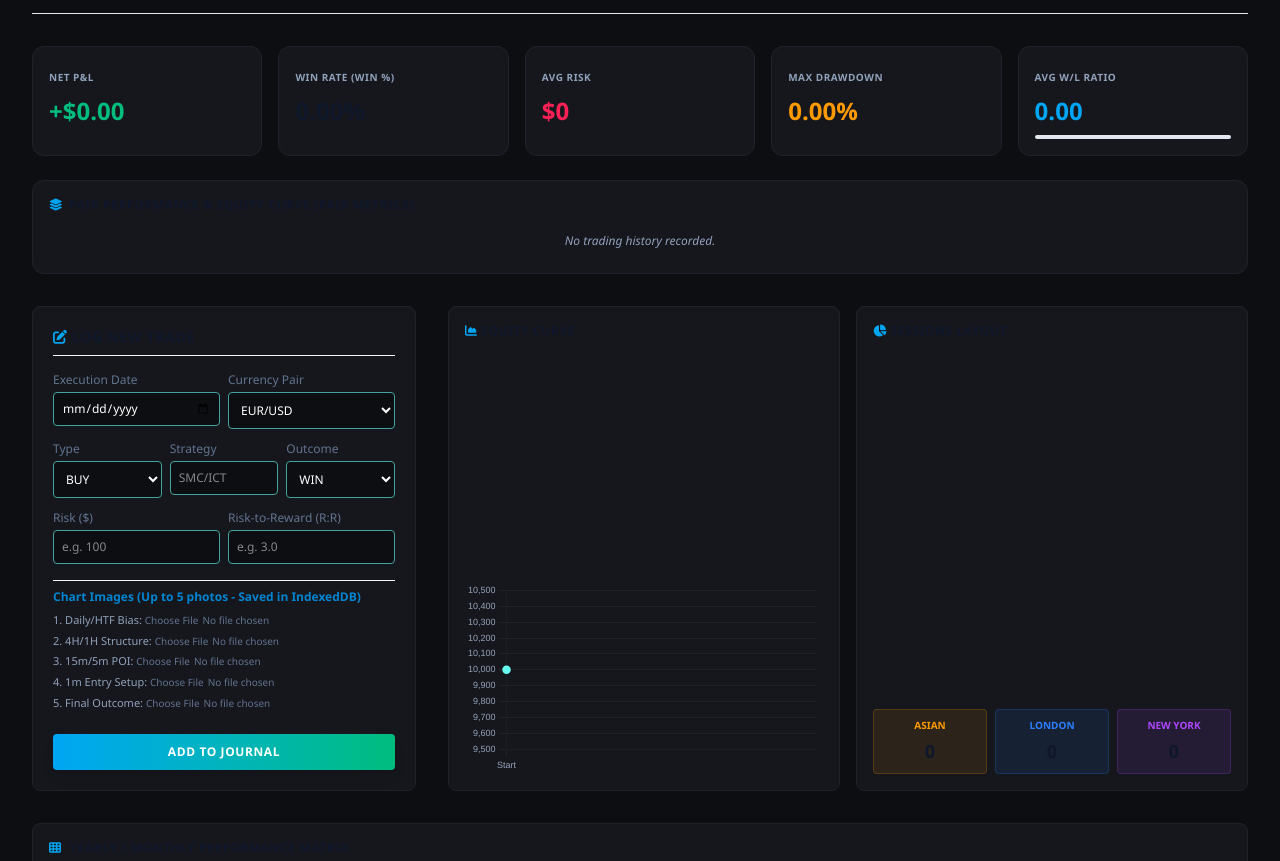
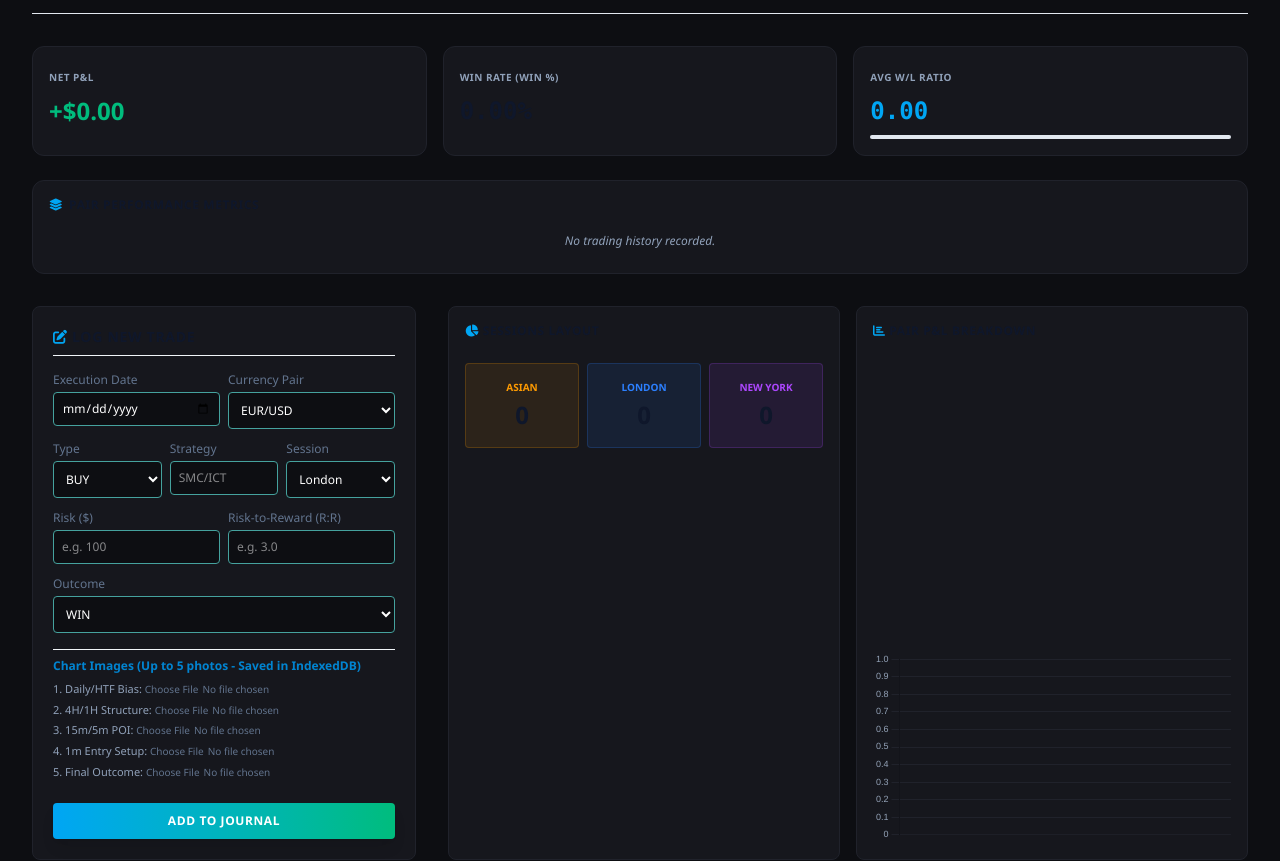
Before and after one commit to ziymaruf-ai/ziyad_backtest-jornals, a plain HTML site: page index.html in a window 1280 px wide. Shown: the part 91-952 px from the top of the page. Drawn offline with nearby package versions, Linux system fonts and the light colour scheme.

Commit message:
Update index.html

```diff
--- a/index.html
+++ b/index.html
@@ -60,37 +60,29 @@
         </div>
     </header>
 
-    <!-- Main Summary Indicators -->
-    <div class="grid grid-cols-1 md:grid-cols-5 gap-4 mb-6">
+    <!-- Original Core Indicators Layout -->
+    <div class="grid grid-cols-1 md:grid-cols-3 gap-4 mb-6">
         <div class="main-card p-4 rounded-xl relative overflow-hidden">
             <span class="text-[10px] uppercase font-bold text-slate-400 tracking-wider">Net P&L</span>
-            <div id="statNetPL" class="text-xl md:text-2xl font-black mt-2 text-emerald-500">$0.00</div>
+            <div id="statNetPL" class="text-xl md:text-2xl font-black mt-2 text-emerald-500 font-mono">$0.00</div>
         </div>
         <div class="main-card p-4 rounded-xl relative overflow-hidden">
             <span class="text-[10px] uppercase font-bold text-slate-400 tracking-wider">Win Rate (Win %)</span>
-            <div id="statWinRate" class="text-xl md:text-2xl font-black mt-2 text-slate-900 dark:text-white">0.00%</div>
-        </div>
-        <div class="main-card p-4 rounded-xl relative overflow-hidden">
-            <span class="text-[10px] uppercase font-bold text-slate-400 tracking-wider">Avg Risk</span>
-            <div id="avgRisk" class="text-xl md:text-2xl font-black mt-2 text-rose-500">$0.00</div>
-        </div>
-        <div class="main-card p-4 rounded-xl relative overflow-hidden">
-            <span class="text-[10px] uppercase font-bold text-slate-400 tracking-wider">Max Drawdown</span>
-            <div id="statDrawdown" class="text-xl md:text-2xl font-black mt-2 text-amber-500">0.00%</div>
+            <div id="statWinRate" class="text-xl md:text-2xl font-black mt-2 text-slate-900 dark:text-white font-mono">0.00%</div>
         </div>
         <div class="main-card p-4 rounded-xl">
             <span class="text-[10px] uppercase font-bold text-slate-400 tracking-wider">Avg W/L Ratio</span>
-            <div id="statAvgRatio" class="text-xl md:text-2xl font-black mt-2 text-sky-500 dark:text-cyan-400">0.00</div>
+            <div id="statAvgRatio" class="text-xl md:text-2xl font-black mt-2 text-sky-500 dark:text-cyan-400 font-mono">0.00</div>
             <div class="w-full bg-slate-200 dark:bg-gray-800 h-1 rounded-full mt-2 overflow-hidden flex">
                 <div id="barWinRatio" class="bg-emerald-500 h-full transition-all duration-500" style="width: 0%"></div>
             </div>
         </div>
     </div>
 
-    <!-- Pair-by-Pair Performance Layout (with Mini Equity Curves) -->
+    <!-- Pair Performance Summary Header Only (No mini curves) -->
     <div class="main-card p-4 rounded-xl mb-8">
         <h3 class="text-xs font-bold text-slate-900 dark:text-white uppercase tracking-wider mb-3 flex items-center gap-1.5">
-            <i class="fa-solid fa-layer-group text-sky-500 dark:text-cyan-400"></i> Pair Performance & Equity Curve (Pair Metrics)
+            <i class="fa-solid fa-layer-group text-sky-500 dark:text-cyan-400"></i> Pair Performance Metrics
         </h3>
         <div id="pairPerformanceContainer" class="grid grid-cols-1 sm:grid-cols-2 md:grid-cols-3 lg:grid-cols-4 gap-3">
             <div class="p-3 text-center text-slate-400 dark:text-gray-500 italic text-xs col-span-full">No trading history recorded.</div>
@@ -136,11 +128,11 @@
                         <input type="text" id="tradeStrategy" placeholder="SMC/ICT" class="w-full p-2 rounded input-field" required>
                     </div>
                     <div>
-                        <label class="block font-medium mb-1 text-slate-500">Outcome</label>
-                        <select id="tradeOutcome" class="w-full p-2 rounded input-field">
-                            <option value="Win">WIN</option>
-                            <option value="Loss">LOSS</option>
-                            <option value="BE">BREAK-EVEN</option>
+                        <label class="block font-medium mb-1 text-slate-500">Session</label>
+                        <select id="tradeSession" class="w-full p-2 rounded input-field">
+                            <option value="Asian">Asian</option>
+                            <option value="London" selected>London</option>
+                            <option value="New York">New York</option>
                         </select>
                     </div>
                 </div>
@@ -153,6 +145,17 @@
                     <div>
                         <label class="block font-medium mb-1 text-slate-500">Risk-to-Reward (R:R)</label>
                         <input type="number" step="0.1" id="tradeRR" placeholder="e.g. 3.0" class="w-full p-2 rounded input-field" required>
+                    </div>
+                </div>
+
+                <div class="grid grid-cols-1">
+                    <div>
+                        <label class="block font-medium mb-1 text-slate-500">Outcome</label>
+                        <select id="tradeOutcome" class="w-full p-2 rounded input-field">
+                            <option value="Win">WIN</option>
+                            <option value="Loss">LOSS</option>
+                            <option value="BE">BREAK-EVEN</option>
+                        </select>
                     </div>
                 </div>
 
@@ -175,16 +178,16 @@
 
         <div class="lg:col-span-2 grid grid-cols-1 md:grid-cols-2 gap-4">
             <div class="main-card p-4 rounded-lg flex flex-col justify-between">
-                <span class="text-xs font-bold text-slate-900 dark:text-white uppercase tracking-wider block mb-2"><i class="fa-solid fa-chart-area text-sky-500 dark:text-cyan-400"></i> Equity Curve</span>
-                <div class="h-48 flex items-center justify-center relative"><canvas id="equityChart"></canvas></div>
+                <span class="text-xs font-bold text-slate-900 dark:text-white uppercase tracking-wider block mb-2"><i class="fa-solid fa-chart-pie text-sky-500 dark:text-cyan-400"></i> Sessions Layout</span>
+                <div class="grid grid-cols-3 text-center gap-2 mt-4 my-auto">
+                    <div class="p-4 rounded bg-amber-500/10 border border-amber-500/20"><div class="text-[10px] font-bold text-amber-500 uppercase">Asian</div><div id="asianLabel" class="text-2xl font-black text-slate-900 dark:text-white mt-1">0</div></div>
+                    <div class="p-4 rounded bg-blue-500/10 border border-blue-500/20"><div class="text-[10px] font-bold text-blue-500 uppercase">London</div><div id="londonLabel" class="text-2xl font-black text-slate-900 dark:text-white mt-1">0</div></div>
+                    <div class="p-4 rounded bg-purple-500/10 border border-purple-500/20"><div class="text-[10px] font-bold text-purple-500 uppercase">New York</div><div id="nyLabel" class="text-2xl font-black text-slate-900 dark:text-white mt-1">0</div></div>
+                </div>
             </div>
             <div class="main-card p-4 rounded-lg flex flex-col justify-between">
-                <span class="text-xs font-bold text-slate-900 dark:text-white uppercase tracking-wider block mb-2"><i class="fa-solid fa-chart-pie text-sky-500 dark:text-cyan-400"></i> Sessions Layout</span>
-                <div class="grid grid-cols-3 text-center gap-2 mt-4">
-                    <div class="p-2 rounded bg-amber-500/10 border border-amber-500/20"><div class="text-[10px] font-bold text-amber-500 uppercase">Asian</div><div id="asianLabel" class="text-lg font-bold text-slate-900 dark:text-white mt-1">0</div></div>
-                    <div class="p-2 rounded bg-blue-500/10 border border-blue-500/20"><div class="text-[10px] font-bold text-blue-500 uppercase">London</div><div id="londonLabel" class="text-lg font-bold text-slate-900 dark:text-white mt-1">0</div></div>
-                    <div class="p-2 rounded bg-purple-500/10 border border-purple-500/20"><div class="text-[10px] font-bold text-purple-500 uppercase">New York</div><div id="nyLabel" class="text-lg font-bold text-slate-900 dark:text-white mt-1">0</div></div>
-                </div>
+                <span class="text-xs font-bold text-slate-900 dark:text-white uppercase tracking-wider block mb-2"><i class="fa-solid fa-chart-bar text-sky-500 dark:text-cyan-400"></i> Pair P&L Breakdown</span>
+                <div class="h-48 flex items-center justify-center relative"><canvas id="pairBarChart"></canvas></div>
             </div>
         </div>
     </div>
@@ -273,10 +276,8 @@
     </div>
 
     <script>
-        const startingBalance = 10000;
         let backtestTrades = JSON.parse(localStorage.getItem('backtest_journal_trades')) || [];
-        let eqChartInstance = null;
-        let pairChartInstances = {};
+        let pairBarChartInstance = null;
         let currentTheme = localStorage.getItem('journal_display_theme') || 'dark';
 
         // IndexedDB Initialization
@@ -299,7 +300,6 @@
             console.error("IndexedDB initialization failed.");
         };
 
-        // Apply theme properly to body tag
         document.body.className = "p-4 md:p-8 " + currentTheme;
         if(currentTheme === 'dark') {
             document.documentElement.classList.add('dark');
@@ -334,15 +334,6 @@
                 icon.className = "fa-solid fa-moon";
                 txt.innerText = "Dark Mode";
             }
-        }
-
-        function getSessionByTime(dateString) {
-            if(!dateString) return 'London';
-            const dateObj = new Date(dateString);
-            const day = dateObj.getDate();
-            if (day % 3 === 0) return 'New York';
-            if (day % 3 === 1) return 'London';
-            return 'Asian';
         }
 
         function fileToBase64(file) {
@@ -405,10 +396,10 @@
                 Pair: document.getElementById('tradePair').value,
                 Type: document.getElementById('tradeType').value,
                 Strategy: document.getElementById('tradeStrategy').value,
+                Session: document.getElementById('tradeSession').value,
                 Outcome: document.getElementById('tradeOutcome').value,
                 Risk: parseFloat(document.getElementById('tradeRisk').value) || 0,
                 RR: parseFloat(document.getElementById('tradeRR').value) || 0,
-                Session: getSessionByTime(document.getElementById('tradeDate').value),
                 hasImages: validImages.length > 0
             };
 
@@ -430,15 +421,9 @@
         async function updateDashboard() {
             let totalNet = 0;
             let wins = 0, losses = 0, bes = 0;
-            let totalWinAmount = 0, totalLossAmount = 0, totalRiskAmount = 0;
+            let totalWinAmount = 0, totalLossAmount = 0;
 
             let sessionCounts = { 'Asian': 0, 'London': 0, 'New York': 0 };
-            let lineLabels = ["Start"];
-            let equityPoints = [startingBalance];
-            let rollingBalance = startingBalance;
-            let peakBalance = startingBalance;
-            let maxDrawdown = 0;
-
             let matrixData = {};
             let pairPerformanceMap = {};
 
@@ -450,7 +435,7 @@
             const filteredTrades = backtestTrades.filter(t => {
                 if (fPair !== "ALL" && t.Pair !== fPair) return false;
                 if (fOutcome !== "ALL" && t.Outcome !== fOutcome) return false;
-                if (fSession !== "ALL" && t.Session !== fSession) return false;
+                if (fSession && fSession !== "ALL" && t.Session !== fSession) return false;
 
                 if (keyword !== "") {
                     const pairMatch = t.Pair?.toLowerCase().includes(keyword);
@@ -461,44 +446,23 @@
                 return true;
             });
 
-            const chronologicalTrades = [...filteredTrades].sort((a, b) => new Date(a.Date) - new Date(b.Date));
-
-            chronologicalTrades.forEach(t => {
+            filteredTrades.forEach(t => {
                 const risk = parseFloat(t.Risk) || 0;
                 const rr = parseFloat(t.RR) || 0;
                 const pair = t.Pair;
-
-                totalRiskAmount += risk;
 
                 if (t.Outcome === "Win") t.Net_Profit = parseFloat((risk * rr).toFixed(2));
                 else if (t.Outcome === "Loss") t.Net_Profit = parseFloat((-risk).toFixed(2));
                 else t.Net_Profit = 0;
 
                 totalNet += t.Net_Profit;
-                rollingBalance += t.Net_Profit;
-
-                if (rollingBalance > peakBalance) {
-                    peakBalance = rollingBalance;
-                }
-                const currentDrawdown = peakBalance > 0 ? ((peakBalance - rollingBalance) / peakBalance) * 100 : 0;
-                if (currentDrawdown > maxDrawdown) {
-                    maxDrawdown = currentDrawdown;
-                }
-
-                equityPoints.push(parseFloat(rollingBalance.toFixed(2)));
-                lineLabels.push(t.Date ? t.Date.substring(5) : t.Pair);
-
                 sessionCounts[t.Session] = (sessionCounts[t.Session] || 0) + 1;
 
                 if (!pairPerformanceMap[pair]) {
-                    pairPerformanceMap[pair] = { total: 0, wins: 0, pnl: 0, history: [0] };
+                    pairPerformanceMap[pair] = { total: 0, wins: 0, pnl: 0 };
                 }
                 pairPerformanceMap[pair].total += 1;
                 pairPerformanceMap[pair].pnl += t.Net_Profit;
-
-                let lastPoints = pairPerformanceMap[pair].history;
-                let newPoint = lastPoints[lastPoints.length - 1] + t.Net_Profit;
-                pairPerformanceMap[pair].history.push(parseFloat(newPoint.toFixed(2)));
 
                 if (t.Outcome === "Win") {
                     pairPerformanceMap[pair].wins += 1;
@@ -520,7 +484,6 @@
                 else { bes++; }
             });
 
-            // Sync Primary Indicators
             const netEl = document.getElementById('statNetPL');
             netEl.innerText = (totalNet >= 0 ? '+' : '') + '$' + totalNet.toLocaleString(undefined, {minimumFractionDigits: 2, maximumFractionDigits: 2});
             netEl.className = `text-xl md:text-2xl font-black mt-2 ${totalNet >= 0 ? 'text-emerald-500' : 'text-rose-500'}`;
@@ -528,11 +491,6 @@
             const totalTradesCount = filteredTrades.length;
             const winRate = totalTradesCount > 0 ? ((wins / totalTradesCount) * 100).toFixed(2) : "0.00";
             document.getElementById('statWinRate').innerText = winRate + "%";
-
-            const avgRisk = totalTradesCount > 0 ? (totalRiskAmount / totalTradesCount).toFixed(2) : "0.00";
-            document.getElementById('avgRisk').innerText = "$" + parseFloat(avgRisk).toLocaleString();
-
-            document.getElementById('statDrawdown').innerText = maxDrawdown.toFixed(2) + "%";
 
             const avgWin = wins > 0 ? totalWinAmount / wins : 0;
             const avgLoss = losses > 0 ? totalLossAmount / losses : 0;
@@ -546,12 +504,10 @@
                 winRatioProgressBar.style.width = "0%";
             }
 
-            // Sync Sessions
-            document.getElementById('asianLabel').innerText = sessionCounts['Asian'];
-            document.getElementById('londonLabel').innerText = sessionCounts['London'];
-            document.getElementById('nyLabel').innerText = sessionCounts['New York'];
+            document.getElementById('asianLabel').innerText = sessionCounts['Asian'] || 0;
+            document.getElementById('londonLabel').innerText = sessionCounts['London'] || 0;
+            document.getElementById('nyLabel').innerText = sessionCounts['New York'] || 0;
 
-            // Pair Analytics layout builder
             const pairContainer = document.getElementById("pairPerformanceContainer");
             pairContainer.innerHTML = "";
             const activePairsList = Object.keys(pairPerformanceMap);
@@ -564,7 +520,6 @@
                     const pWinRate = pData.total > 0 ? ((pData.wins / pData.total) * 100).toFixed(1) : "0.0";
                     const pnlStyle = pData.pnl >= 0 ? "text-emerald-500 dark:text-emerald-400" : "text-rose-500";
                     const borderTheme = pData.pnl >= 0 ? "border-emerald-500/10 dark:border-emerald-500/20 bg-emerald-500/5" : "border-rose-500/10 dark:border-rose-500/20 bg-rose-500/5";
-                    const canvasId = `chart-${pName.replace('/', '-')}`;
 
                     pairContainer.innerHTML += `
                         <div class="p-3 rounded-lg border ${borderTheme} flex flex-col justify-between transition-all">
@@ -582,50 +537,17 @@
                                     <span class="font-black ${pnlStyle}">${pData.pnl >= 0 ? '+' : ''}$${pData.pnl.toFixed(2)}</span>
                                 </div>
                             </div>
-                            <div class="h-14 mt-2 relative w-full">
-                                <canvas id="${canvasId}"></canvas>
-                            </div>
                         </div>
                     `;
-
-                    setTimeout(() => {
-                        const ctx = document.getElementById(canvasId)?.getContext('2d');
-                        if (!ctx) return;
-                        if (pairChartInstances[canvasId]) { pairChartInstances[canvasId].destroy(); }
-
-                        const strokeColor = pData.pnl >= 0 ? '#10b981' : '#f43f5e';
-                        pairChartInstances[canvasId] = new Chart(ctx, {
-                            type: 'line',
-                            data: {
-                                labels: pData.history.map((_, i) => i),
-                                datasets: [{
-                                    data: pData.history,
-                                    borderColor: strokeColor,
-                                    borderWidth: 2,
-                                    pointRadius: 0,
-                                    tension: 0.2,
-                                    fill: false
-                                }]
-                            },
-                            options: {
-                                responsive: true,
-                                maintainAspectRatio: false,
-                                plugins: { legend: { display: false }, tooltip: { enabled: false } },
-                                scales: { x: { display: false }, y: { display: false } }
-                            }
-                        });
-                    }, 50);
                 });
             }
 
-            // Sync Table Performance Logs
             const tableBody = document.getElementById('tradeLogTable');
             tableBody.innerHTML = "";
 
             if (filteredTrades.length === 0) {
                 tableBody.innerHTML = `<tr><td colspan="11" class="p-8 text-center text-slate-400 dark:text-gray-500 italic">No historical backup match criteria.</td></tr>`;
             } else {
-                // Display reverse chronological logs
                 const logDisplayOrder = [...filteredTrades].sort((a, b) => new Date(b.Date) - new Date(a.Date));
                 for (const t of logDisplayOrder) {
                     const profitStyle = t.Net_Profit > 0 ? "text-emerald-500" : (t.Net_Profit < 0 ? "text-rose-500" : "text-slate-400");
@@ -648,7 +570,7 @@
                             <td class="p-3 font-mono text-[11px]">${t.Date || 'N/A'}</td>
                             <td class="p-3 font-bold text-slate-900 dark:text-white">${t.Pair}</td>
                             <td class="p-3"><span class="font-bold text-[10px] uppercase ${t.Type === 'Buy' ? 'text-sky-500' : 'text-amber-500'}">${t.Type}</span></td>
-                            <td class="p-3"><span class="text-slate-500">${t.Session}</span></td>
+                            <td class="p-3"><span class="text-slate-500 text-[11px] font-bold">${t.Session || 'London'}</span></td>
                             <td class="p-3 font-mono text-slate-400">${t.Strategy}</td>
                             <td class="p-3 font-mono">$${t.Risk}</td>
                             <td class="p-3 font-mono">${t.RR}:1</td>
@@ -665,11 +587,8 @@
                 }
             }
 
-            // Sync Matrix Performance View
             renderMatrixView(matrixData);
-
-            // Sync Main Landscape Equity Curve
-            renderMainEquityCurve(lineLabels, equityPoints);
+            renderPairBarChart(pairPerformanceMap);
         }
 
         function renderMatrixView(matrixData) {
@@ -702,29 +621,28 @@
             });
         }
 
-        function renderMainEquityCurve(labels, points) {
-            const canvas = document.getElementById('equityChart');
+        function renderPairBarChart(pairDataMap) {
+            const canvas = document.getElementById('pairBarChart');
             if(!canvas) return;
             const ctx = canvas.getContext('2d');
-            if (eqChartInstance) { eqChartInstance.destroy(); }
+            if (pairBarChartInstance) { pairBarChartInstance.destroy(); }
 
-            const chartColor = currentTheme === 'dark' ? '#66fcf1' : '#0ea5e9';
+            const pairs = Object.keys(pairDataMap);
+            const pnlValues = pairs.map(p => pairDataMap[p].pnl);
+            const backgroundColors = pnlValues.map(v => v >= 0 ? 'rgba(16, 185, 129, 0.6)' : 'rgba(244, 63, 94, 0.6)');
+            const borderColors = pnlValues.map(v => v >= 0 ? '#10b981' : '#f43f5e');
+
             const gridColor = currentTheme === 'dark' ? '#20222b' : '#e2e8f0';
 
-            eqChartInstance = new Chart(ctx, {
-                type: 'line',
+            pairBarChartInstance = new Chart(ctx, {
+                type: 'bar',
                 data: {
-                    labels: labels,
+                    labels: pairs,
                     datasets: [{
-                        label: 'Balance ($)',
-                        data: points,
-                        borderColor: chartColor,
-                        backgroundColor: 'transparent',
-                        borderWidth: 2.5,
-                        pointBackgroundColor: chartColor,
-                        pointRadius: points.length > 20 ? 1 : 3,
-                        tension: 0.15,
-                        fill: false
+                        data: pnlValues,
+                        backgroundColor: backgroundColors,
+                        borderColor: borderColors,
+                        borderWidth: 1.5
                     }]
                 },
                 options: {
@@ -732,7 +650,7 @@
                     maintainAspectRatio: false,
                     plugins: { legend: { display: false } },
                     scales: {
-                        x: { grid: { color: gridColor }, ticks: { color: '#94a3b8', font: { size: 9 } } },
+                        x: { grid: { color: 'transparent' }, ticks: { color: '#94a3b8', font: { size: 10, weight: 'bold' } } },
                         y: { grid: { color: gridColor }, ticks: { color: '#94a3b8', font: { size: 9 } } }
                     }
                 }
```
